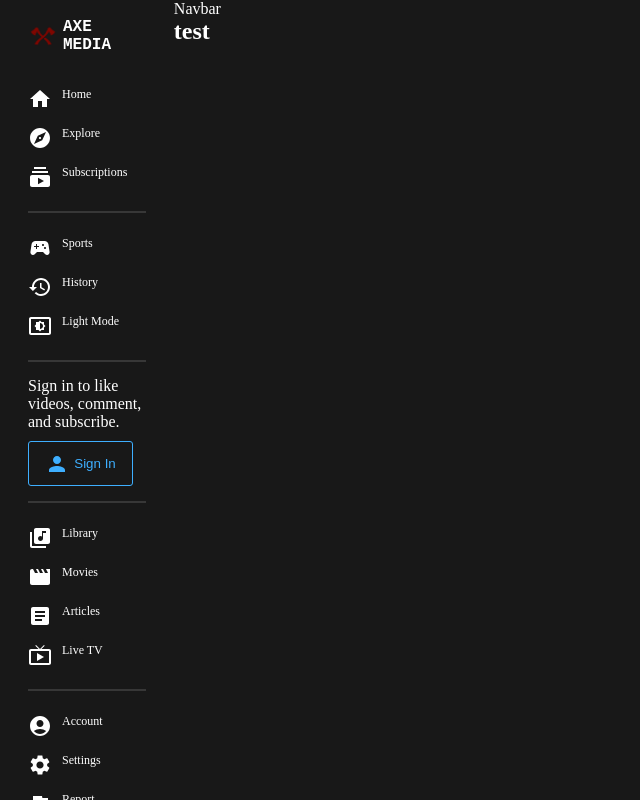
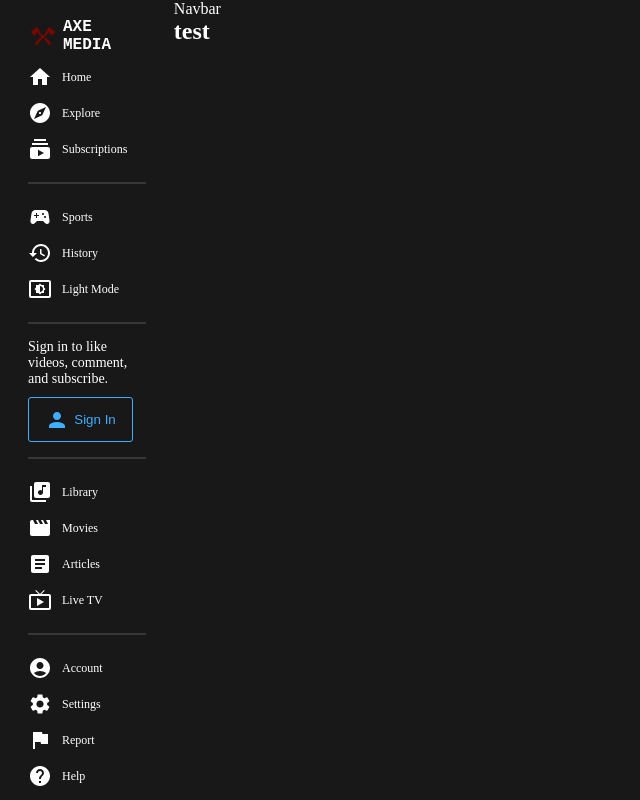
Before and after one commit to BlessingLuphahla/Redd-Tube, a React (Vite) app: page / in a window 1280 px wide. Shown: the whole page, without its empty margins (0-640 px from the left). Built offline with nearby package versions, Linux system fonts and the light colour scheme.

Commit message:
Update Menu.jsx

```diff
--- a/src/components/Menu.jsx
+++ b/src/components/Menu.jsx
@@ -59,7 +59,7 @@ const Logo = styled.div`
   align-items: center;
   gap: 5px;
   font-weight: bold;
-  margin-bottom: 25px;
+  margin-bottom: 5px;
   text-transform: uppercase;
   font-family: "Courier New", Courier, monospace;
 `;
@@ -71,10 +71,10 @@ const Img = styled.img`
 
 const Item = styled.div`
   display: flex;
-  align-items: centre;
+  align-items: center;
   gap: 10px;
   cursor: pointer;
-  padding: 7.5px 0px;
+  padding: 6px 0px;
   font-size: 12px;
 `;
 
@@ -86,6 +86,7 @@ const Hr = styled.hr`
 const Login = styled.div`
   display: flex;
   flex-direction: column;
+  font-size: 14px;
 `;
 
 const Button = styled.button`
```
